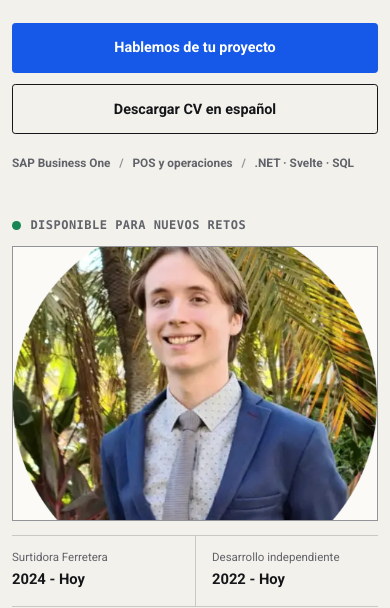
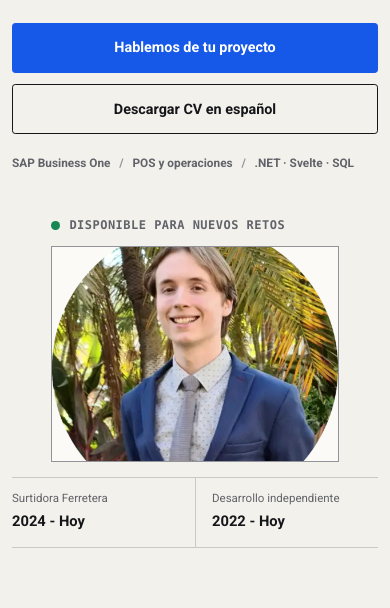
Before and after one commit to TerronesDiaz/Terrones_Portfolio, an Astro site: page / in a window 390 px wide. Shown: the part 524-1132 px from the top of the page. Built offline with nearby package versions, Linux system fonts and the light colour scheme; Astro itself is replaced by a stand-in of ours; a web font is replaced by a local one.

Commit message:
Reduce mobile portrait size
Limit and center the mobile portrait while preserving the full-width experience metrics.

```diff
--- a/src/styles/global.css
+++ b/src/styles/global.css
@@ -909,7 +909,15 @@ img {
   }
 
   .availability-card {
+    width: min(100%, 18rem);
+    margin-right: auto;
     margin-bottom: 0.65rem;
+    margin-left: auto;
+  }
+
+  .portrait-frame {
+    width: min(100%, 18rem);
+    margin-inline: auto;
   }
 
   .portrait-frame img {
```
